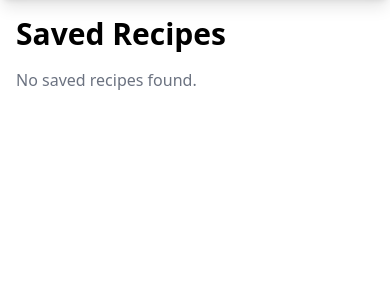
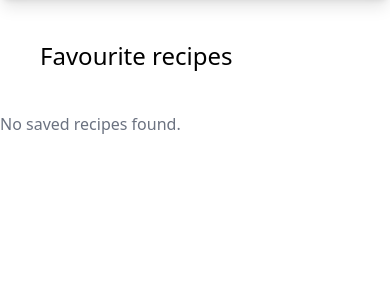
Before and after one commit to Kempy4563/airfryer, a Django app: template airfryer_recipes/airfryer_app/templates/airfryer_app/saved_user_recipes.html in a window 390 px wide. Shown: the part 122-422 px from the top of the page. Run offline with Django 5.2, Linux system fonts and the light colour scheme; the template is opened without the code that fills it, so the values that code supplies are empty; some libraries are stand-ins or nearby versions.

Commit message:
style changes

```diff
--- a/airfryer_recipes/airfryer_app/templates/airfryer_app/saved_user_recipes.html
+++ b/airfryer_recipes/airfryer_app/templates/airfryer_app/saved_user_recipes.html
@@ -1,15 +1,16 @@
 {% extends "airfryer_app/base.html" %}
 
 {% block body %}
-    <div class="container mx-auto p-4 pt-4">
-        <h1 class="text-3xl font-bold mb-4">Saved Recipes</h1>
-        <div class="grid grid-cols-1 md:grid-cols-2 lg:grid-cols-3 gap-4">
+  <h1 class="text-2xl m-10">Favourite recipes</h1>
+  <div class="product-container flex flex-wrap justify-content-center">
+
         {% for recipe in user_saved_recipes %}
-                <div class="bg-white rounded shadow-md p-4">
-                    <img src="{{ recipe.recipe.image.url }}" alt="Recipe Image" class="w-full h-48 object-cover">
-                    <div class="p-4">
-                        <h2 class="text-lg font-bold">{{ recipe.recipe.name }}</h2>
-                        <p class="text-gray-500">{{ recipe.recipe.description }}</p>
+            <div class="product shadow-lg w-1/2 md:w-1/3 lg:w-1/4 xl:w-1/5 rounded-lg m-10">
+                <img src="{{ recipe.recipe.image.url }}" alt="Recipe Image" class="product-image">
+
+                <div class="p-5">
+                    <h2 class="text-2xl font-bold mb-2">{{ recipe.recipe.name }}</h2>
+                    <p class="text-gray-500 mb-2">{{ recipe.recipe.description }}</p>
                     <div class="flex justify-between items-center mt-4">
                         <a class="bg-green-500 hover:bg-green-700 text-white font-bold py-2 px-4 rounded"
                          href="{% url 'recipe' recipe.recipe.id %}">View Details</a>
@@ -24,5 +25,4 @@
             <p class="text-gray-500">No saved recipes found.</p>
         {% endfor %}
     </div>
-    </div>
 {% endblock %}
```
Also changed, not shown: airfryer_recipes/airfryer_app/templates/airfryer_app/search_results.html (+6 -8 lines). Lines whose indentation alone changed are shown as unchanged.
